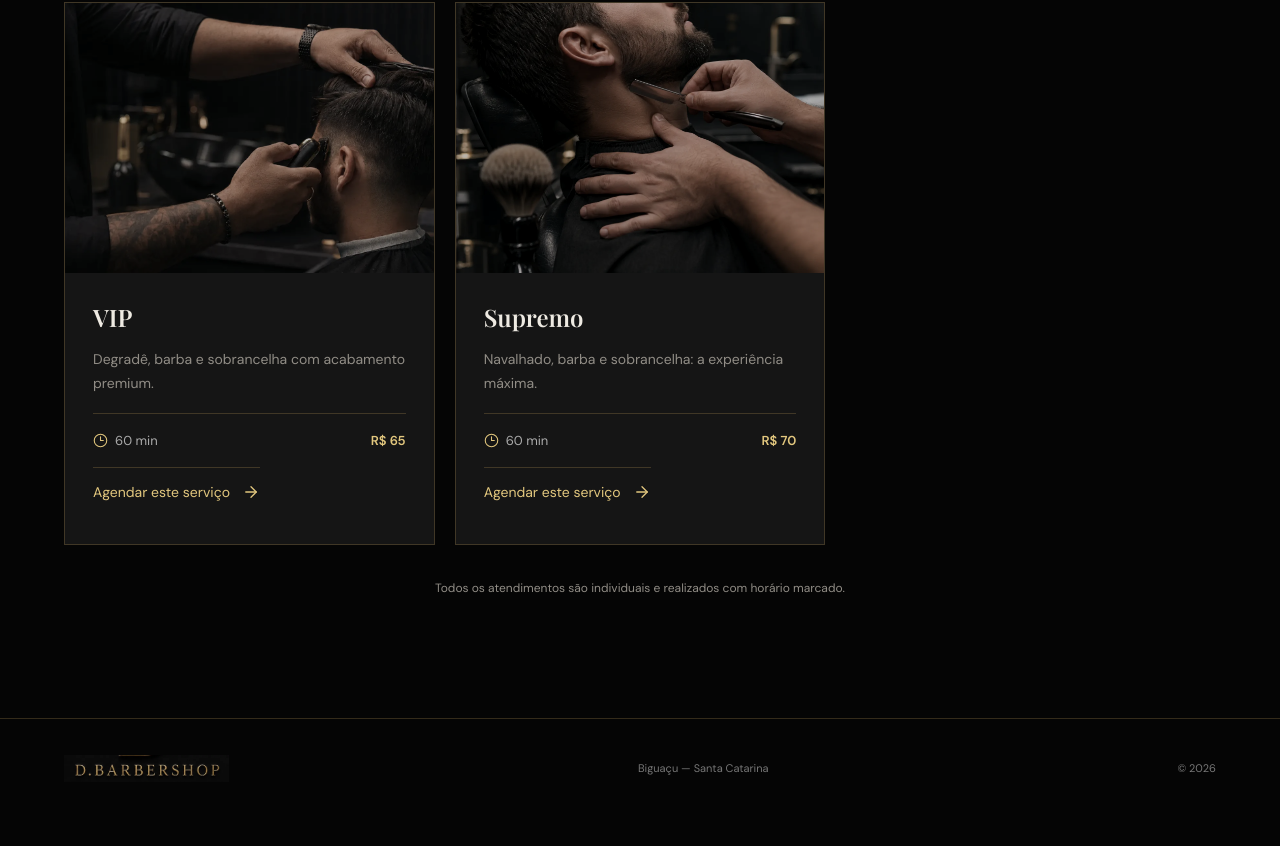
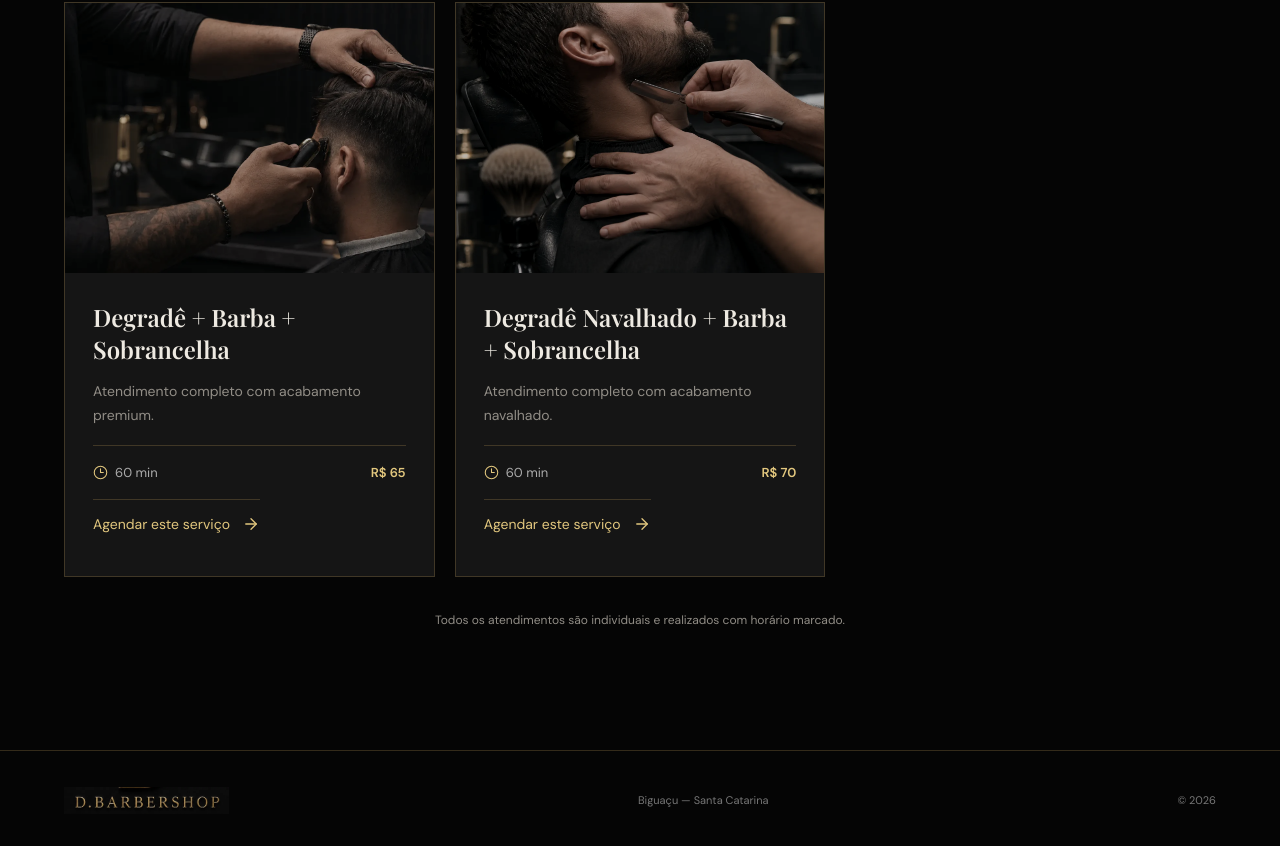
Before and after one commit to byeduardaanjos/DBarberShop, a Next.js app: page /servicos in a window 1280 px wide. Shown: the part 2223-3069 px from the top of the page. Before the commit the page ends 3041 px from the top, so only its background shows below. Built offline with nearby package versions, Linux system fonts and the light colour scheme.

Commit message:
Remove nomes VIP e Supremo

```diff
--- a/app/servicos/page.tsx
+++ b/app/servicos/page.tsx
@@ -11,8 +11,8 @@ const services = [
   { name: "Degradê + Barba", detail: "Degradê preciso com barba alinhada.", time: "60 min", price: "R$ 55", image: "/images/imperium-hero-v3.webp" },
   { name: "Navalhado + Barba", detail: "Degradê navalhado e acabamento completo da barba.", time: "60 min", price: "R$ 60", image: "/images/imperium-barba-v3.webp" },
   { name: "Completo Tesoura", detail: "Tesoura, barba e sobrancelha em um atendimento completo.", time: "60 min", price: "R$ 60", image: "/images/imperium-ambiente-v3.webp" },
-  { name: "VIP", detail: "Degradê, barba e sobrancelha com acabamento premium.", time: "60 min", price: "R$ 65", image: "/images/imperium-hero-v3.webp" },
-  { name: "Supremo", detail: "Navalhado, barba e sobrancelha: a experiência máxima.", time: "60 min", price: "R$ 70", image: "/images/imperium-barba-v3.webp" },
+  { name: "Degradê + Barba + Sobrancelha", detail: "Atendimento completo com acabamento premium.", time: "60 min", price: "R$ 65", image: "/images/imperium-hero-v3.webp" },
+  { name: "Degradê Navalhado + Barba + Sobrancelha", detail: "Atendimento completo com acabamento navalhado.", time: "60 min", price: "R$ 70", image: "/images/imperium-barba-v3.webp" },
 ];
 
 export default function ServicesPage() {
```
